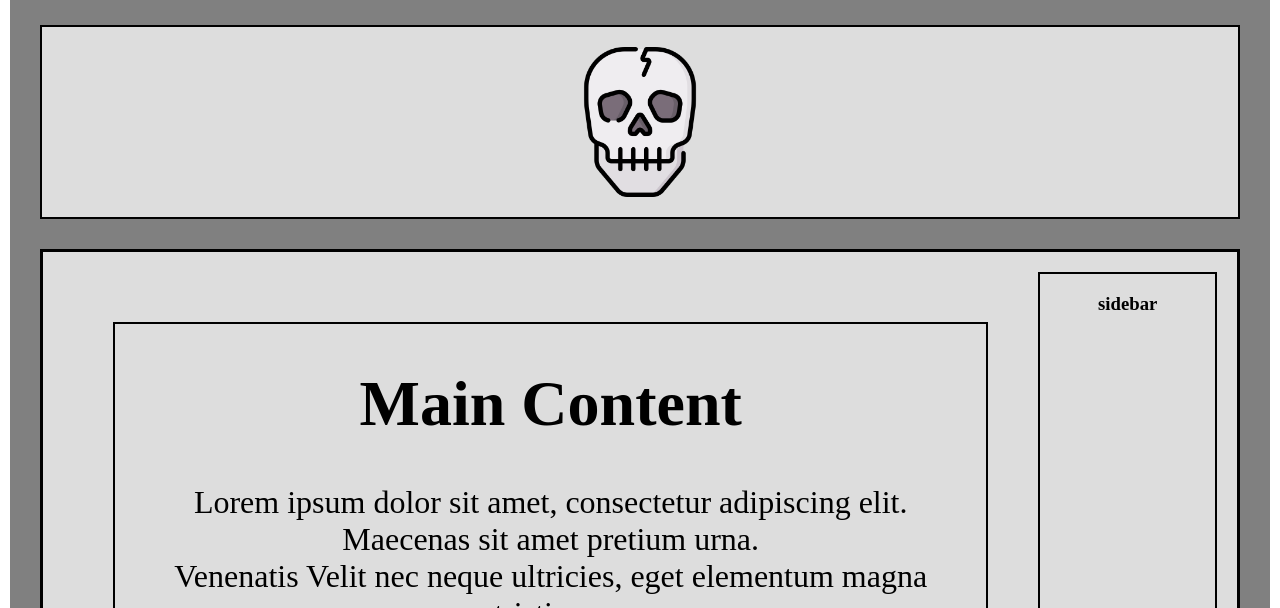
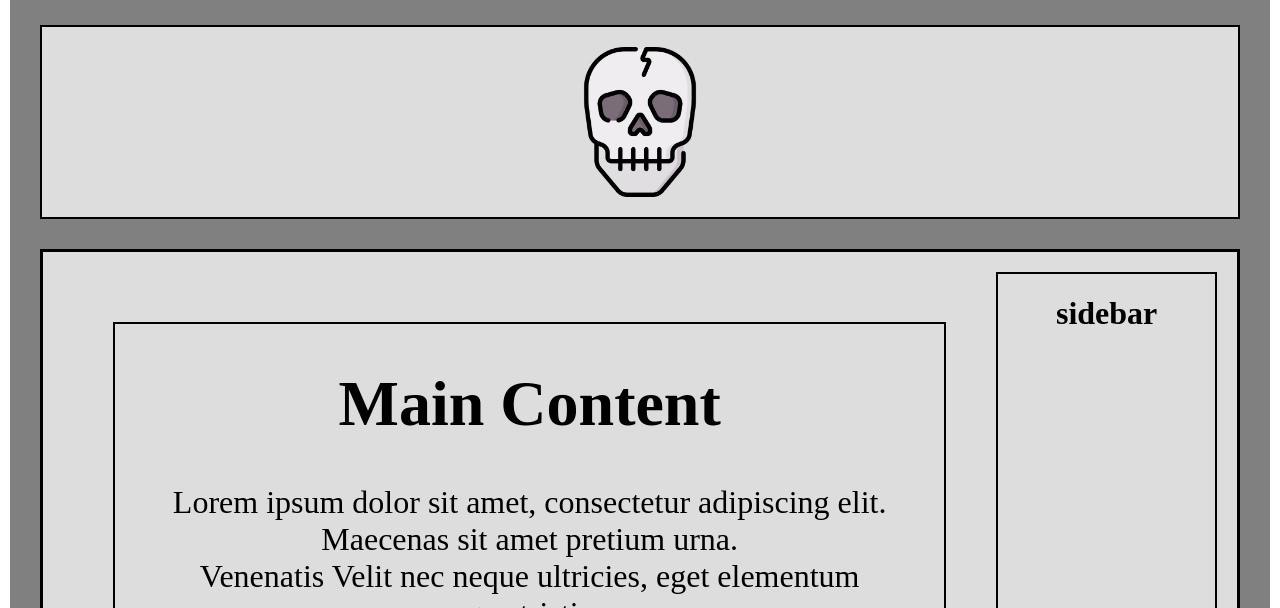
Before and after one commit to jingkai9527/jingkai9527.github.io, a plain HTML site: page week5/homework2.html in a window 1280 px wide. Shown: the part 192-800 px from the top of the page. Drawn offline with Linux system fonts and the light colour scheme.

Commit message:
rename sidebar to h1

```diff
--- a/week5/homework2.html
+++ b/week5/homework2.html
@@ -40,7 +40,7 @@
                 </p>
             </div>
             <div id="sidebar">
-                <h3>sidebar</h3>
+                <h1>sidebar</h1>
             </div>
         </div>
 
```
